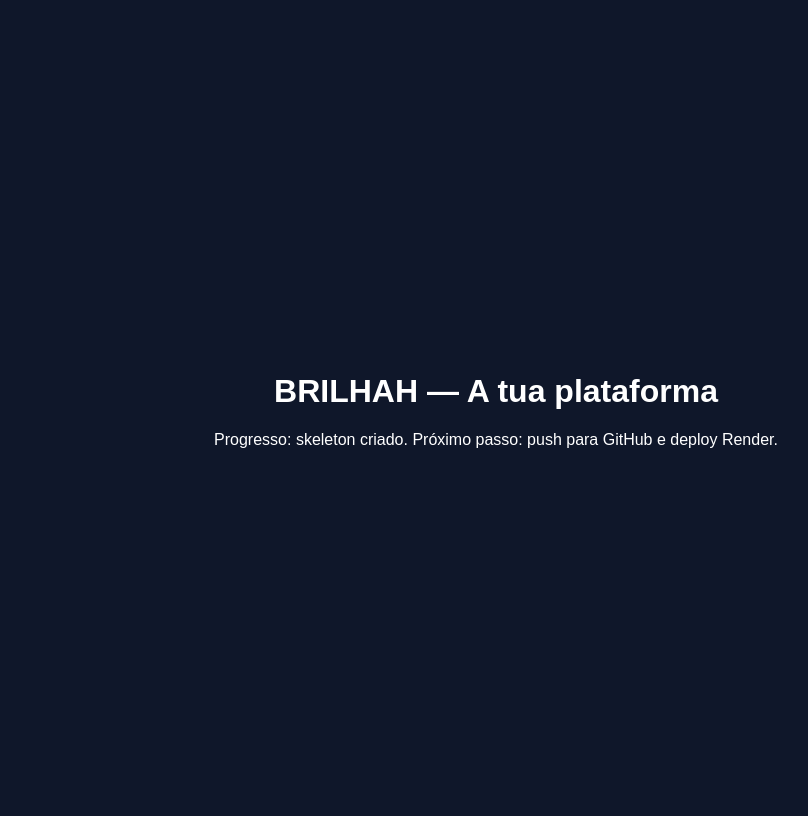
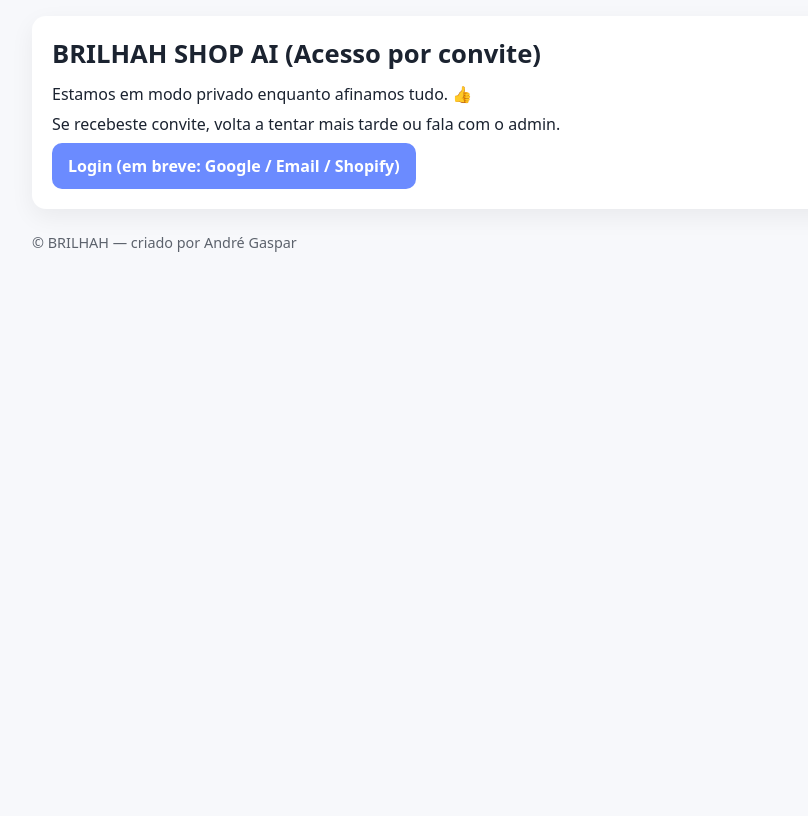
Before and after one commit to casanovagaspar21-cmyk/brilhah_shop_ai, a Flask app: page / in a window 1280 px wide. Shown: the whole page, without its empty margins (144-952 px from the left). After the commit the page ends 252 px from the top, so only its background shows below. Run offline with Flask 3, Linux system fonts and the light colour scheme.

Commit message:
Fix deploy: gunicorn app:app + landing privada + templates claros

```diff
--- a/app.py
+++ b/app.py
@@ -1,22 +1,25 @@
-from flask import Flask, render_template, request
+from flask import Flask, render_template, redirect, url_for
+import os
 
 app = Flask(__name__)
+app.config['SECRET_KEY'] = os.environ.get('SECRET_KEY','brilhah-dev-key')
+APP_NAME = os.environ.get('APP_NAME','BRILHAH SHOP AI')
+PRIVATE_MODE = os.environ.get('PRIVATE_MODE','1') == '1'
 
-def get_lang():
-    accept = request.headers.get('Accept-Language', '') or ''
-    lang = accept.split(',')[0].lower()
-    if lang.startswith('pt'):
-        return 'pt'
-    return 'en'
+@app.route("/")
+def home():
+    if PRIVATE_MODE:
+        return render_template("private.html", app_name=APP_NAME)
+    return render_template("index.html", app_name=APP_NAME)
 
-@app.route('/')
-def home():
-    lang = get_lang()
-    return render_template('index.html', lang=lang, APP_NAME="BRILHAH IA")
+@app.route("/login")
+def login():
+    # placeholder; em breve Google/Email/Shopify
+    return redirect(url_for('home'))
 
-@app.route('/health')
-def health():
-    return {"ok": True, "app": "BRILHAH IA"}
+@app.route("/dashboard")
+def dashboard():
+    return render_template("dashboard.html", app_name=APP_NAME)
 
 if __name__ == "__main__":
-    app.run(host="0.0.0.0", port=8000)
+    app.run(host="0.0.0.0", port=int(os.environ.get("PORT", 5000)))
--- a/requirements.txt
+++ b/requirements.txt
@@ -1,5 +1,4 @@
 Flask==3.0.2
+gunicorn==21.2.0
+python-dotenv==1.0.1
 requests==2.31.0
-python-dotenv==1.0.1
-shopifyapi==12.3.0
-gunicorn==21.2.0
--- a/templates/base.html
+++ b/templates/base.html
@@ -1,27 +1,23 @@
 <!doctype html>
-<html lang="{{ 'pt' if lang=='pt' else 'en' }}">
-<head>
-  <meta charset="utf-8">
-  <meta name="viewport" content="width=device-width,initial-scale=1">
-  <title>{{ APP_NAME }} — {{ 'Dashboard' if lang=='pt' else 'Dashboard' }}</title>
-  <link rel="stylesheet" href="{{ url_for('static', filename='css/style.css') }}">
-</head>
-<body>
-  <aside class="sidebar">
-    <div class="brand">💎 {{ APP_NAME }}</div>
-    <nav>
-      <a href="/" class="active">{{ 'Dashboard' if lang=='pt' else 'Dashboard' }}</a>
-      <a href="#ai">{{ 'IA (Chat)' if lang=='pt' else 'AI (Chat)' }}</a>
-      <a href="#products">{{ 'Produtos' if lang=='pt' else 'Products' }}</a>
-      <a href="#orders">{{ 'Pedidos' if lang=='pt' else 'Orders' }}</a>
-      <a href="#shopify">{{ 'Conectar Shopify' if lang=='pt' else 'Connect Shopify' }}</a>
-      <a href="#settings">{{ 'Definições' if lang=='pt' else 'Settings' }}</a>
-    </nav>
-  </aside>
-  <main class="content">
+<html lang="pt"><head>
+<meta charset="utf-8" />
+<meta name="viewport" content="width=device-width,initial-scale=1" />
+<title>{{ app_name }}</title>
+<style>
+:root{--bg:#f7f8fb;--card:#ffffff;--text:#1b2330;--acc:#6b8bff;--acc2:#22c55e;}
+*{box-sizing:border-box} body{margin:0;font-family:system-ui,Segoe UI,Roboto,Arial;background:var(--bg);color:var(--text)}
+.container{max-width:960px;margin:0 auto;padding:16px}
+.card{background:var(--card);border-radius:14px;padding:20px;box-shadow:0 8px 24px rgba(0,0,0,.06)}
+h1{font-size:1.6rem;margin:0 0 12px}
+p{margin:8px 0}
+.btn{display:inline-block;padding:12px 16px;border-radius:10px;text-decoration:none;background:var(--acc);color:#fff;font-weight:600}
+.btn.alt{background:var(--acc2)}
+.footer{opacity:.7;font-size:.9rem;margin-top:24px}
+</style></head><body>
+<div class="container">
+  <div class="card">
     {% block content %}{% endblock %}
-    <footer class="footer">© {{ APP_NAME }} — {{ 'Feito para ti' if lang=='pt' else 'Built for you' }}</footer>
-  </main>
-  <script src="{{ url_for('static', filename='js/app.js') }}"></script>
-</body>
-</html>
+  </div>
+  <div class="footer">© BRILHAH — criado por André Gaspar</div>
+</div>
+</body></html>
--- /dev/null
+++ b/templates/dashboard.html
@@ -0,0 +1,5 @@
+{% extends "base.html" %}{% block content %}
+<h1>Dashboard — {{ app_name }}</h1>
+<p>(Breve) Pesquisa AliExpress com lupa, simulação de margem e “Enviar para Shopify”.</p>
+<a class="btn alt" href="/">Voltar</a>
+{% endblock %}
--- /dev/null
+++ b/templates/private.html
@@ -0,0 +1,6 @@
+{% extends "base.html" %}{% block content %}
+<h1>{{ app_name }} (Acesso por convite)</h1>
+<p>Estamos em modo privado enquanto afinamos tudo. 👍</p>
+<p>Se recebeste convite, volta a tentar mais tarde ou fala com o admin.</p>
+<a class="btn" href="/login">Login (em breve: Google / Email / Shopify)</a>
+{% endblock %}
```
Also changed, not shown: templates/index.html (+4 -62 lines), 1 other file.
